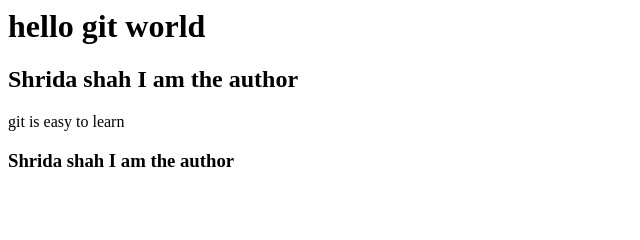
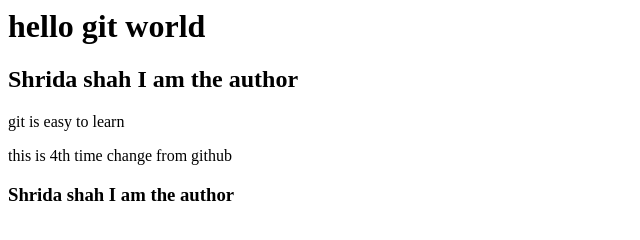
Before and after one commit to shridashah/gitgithubmasterclass, a plain HTML site: page index.html in a window 1280 px wide. Shown: the whole page, without its empty margins (0-640 px from the left). Drawn offline with Linux system fonts and the light colour scheme.

Commit message:
change 4th time from github
trying to to change from githhub..lets see the difference

```diff
--- a/index.html
+++ b/index.html
@@ -4,6 +4,8 @@
 <div>
 <p>git is easy to learn</p>
 
+  <p>this is 4th time change from github</p>
+
 </div>
 <h3>Shrida shah I am the author</h3>
 </html>
```
